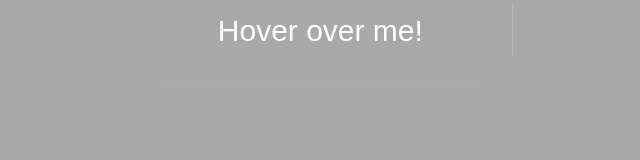
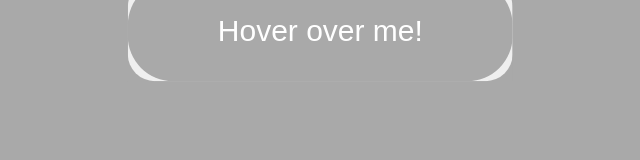
Before and after one commit to duckmaster2000/website, a plain HTML site: page coolstuff.html in a window 1280 px wide. Shown: the top 160 px of the page, 319-959 px from the left. Drawn offline with Linux system fonts and the light colour scheme.

Commit message:
Update button.css

```diff
--- a/button.css
+++ b/button.css
@@ -26,7 +26,7 @@
   background-color: darkgray;
   left: 0;
   top: 0;
-  border-radius: 10px;
+  border-radius: 20px;
 }
 
 .btn::before{
@@ -46,7 +46,7 @@
   filter: blur(8px);
   animation: glowing 20s linear infinite;
   transition: opacity .3s ease-in-out;
-  border-radius: 10px;
+  border-radius: 20px;
   opacity: 0;
 }
 
```
